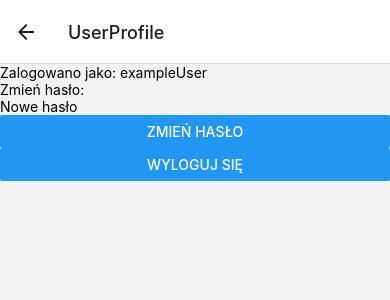
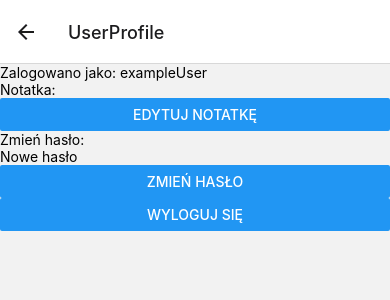
Before and after one commit to trzmielewskiR/notepad, a React Native app in the folder notepad/: screen /UserProfile in a window 390 px wide. Shown: the top 300 px of the page. Built offline with nearby package versions, Linux system fonts and the light colour scheme.

Commit message:
added note handler

```diff
--- /dev/null
+++ b/notepad/components/Note.jsx
@@ -0,0 +1,50 @@
+import React, {useState} from "react";
+import { View, Text, TextInput, Button } from "react-native";
+
+const Note = () => {
+    const [note, setNote] = useState('');
+    const [editing, setEditing] = useState(false);
+
+    const handleSaveNote = () => {
+        alert('Notatka została zapisana');
+    };
+
+
+    const handleEditNote = () => {
+        setEditing(true);
+    };
+
+    const handleDeleteNote = () => {
+
+        alert('Notatka została usunięta');
+        setNote('');
+        setEditing(false);
+    }
+
+    return (
+        <View>
+            <Text>Notatka:</Text>
+            {editing ? (
+                <TextInput
+                    placeholder="Wprowadź swoją notatkę"
+                    onChangeText={(text) => setNote(text)}
+                    value={note}
+                />
+            ) : (
+                <Text>{note}</Text>
+            )}
+            <Button
+                title={editing ? 'Zapisz notatkę' : 'Edytuj notatkę'}
+                onPress={editing ? handleSaveNote : handleEditNote}
+            />
+            {note && (
+                <Button
+                    title="Usuń notatkę" onPress={handleDeleteNote}
+                />
+            )}
+        </View>
+    );
+
+};
+
+export default Note;
--- /dev/null
+++ b/notepad/components/storage/UsersStore.js
@@ -0,0 +1,2 @@
+const users = [];
+export default users;
--- a/notepad/pages/UserProfile.jsx
+++ b/notepad/pages/UserProfile.jsx
@@ -1,8 +1,9 @@
 import React, { useState } from "react";
 import { View, Text, TextInput, Button } from "react-native";
+import Note from "../components/Note";
 
 const UserProfile = ({navigation}) => {
-    const [newPassword, setNewPassowrd] = useState('');
+    const [newPassword, setNewPassword] = useState('');
 
     const handlePasswordChange = () => {
 
@@ -11,16 +12,17 @@ const UserProfile = ({navigation}) => {
 
     const handleLogout = () => {
 
-        navigation.navigate('Main');
+        navigation.popToTop('Main');
     }
 
     return (
     <View>
         <Text>Zalogowano jako: exampleUser</Text>
+        <Note/>
         <Text>Zmień hasło:</Text>
         <TextInput
         placeholder="Nowe hasło"
-        onChangeText={(newPassword) => setPassword(newPassword)}
+        onChangeText={(newPassword) => setNewPassword(newPassword)}
         value={newPassword}
         secureTextEntry={true}
         />
```
